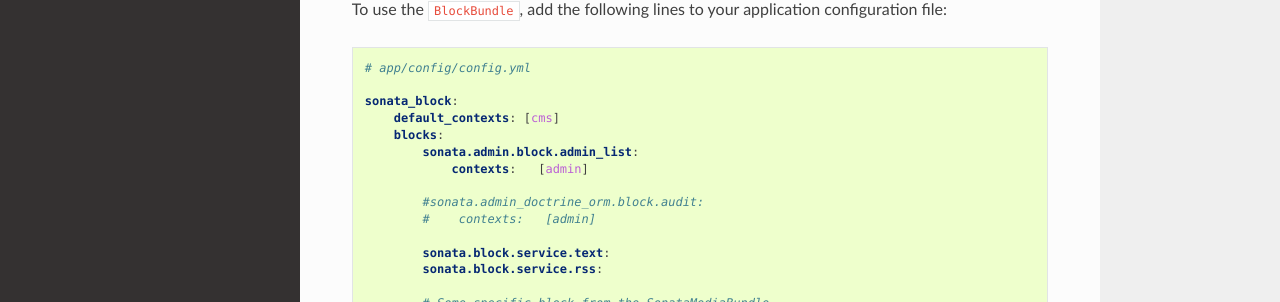
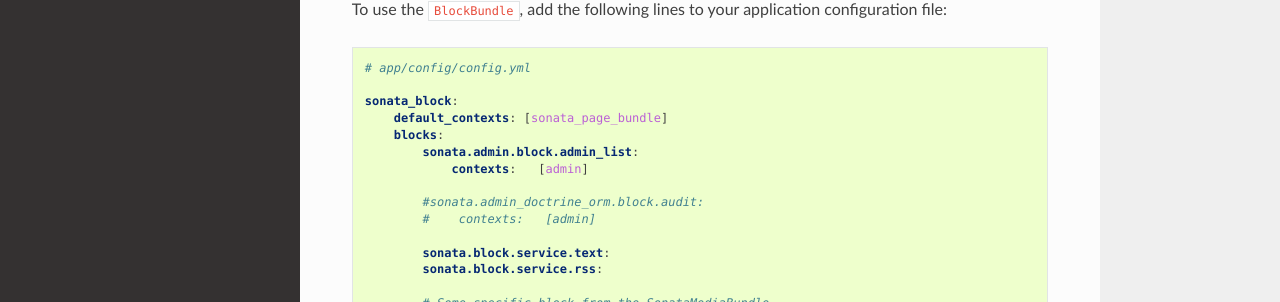
Before and after one commit to sonata-project/SonataBlockBundle, a Sphinx documentation site: the page built from Resources/doc/reference/installation.rst, in a window 1280 px wide and 1352 px high. Shown: the part 788-1090 px from the top of the window. Built offline with Sphinx 7.4.7 and the Read the Docs theme 2.0.0, drawn with Linux system fonts in a browser that asks for light colours.

Commit message:
Changed default context
When I create a children block the link with the type of block is not made.
sonata_page_bundle as default_contexts correct the issue.

```diff
--- a/Resources/doc/reference/installation.rst
+++ b/Resources/doc/reference/installation.rst
@@ -44,7 +44,7 @@ To use the ``BlockBundle``, add the following lines to your application configur
     # app/config/config.yml
 
     sonata_block:
-        default_contexts: [cms]
+        default_contexts: [sonata_page_bundle]
         blocks:
             sonata.admin.block.admin_list:
                 contexts:   [admin]
```
